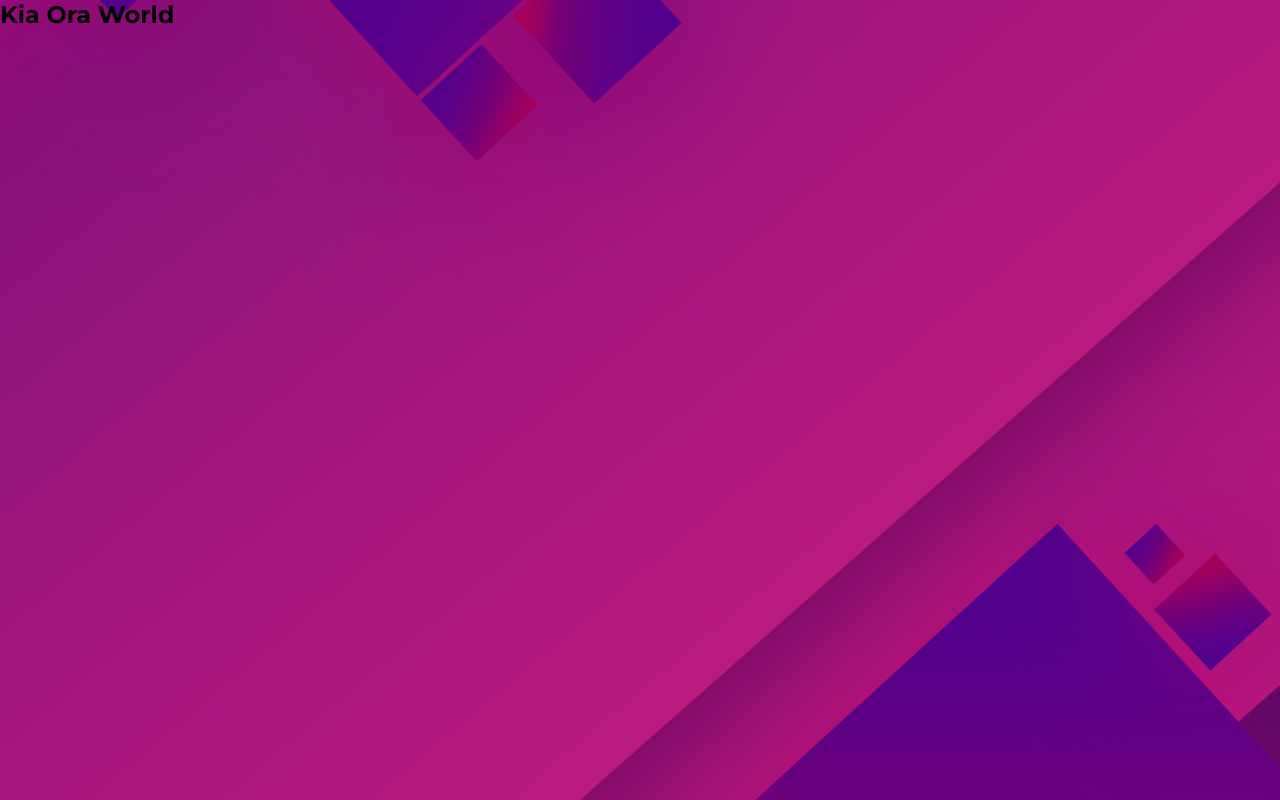
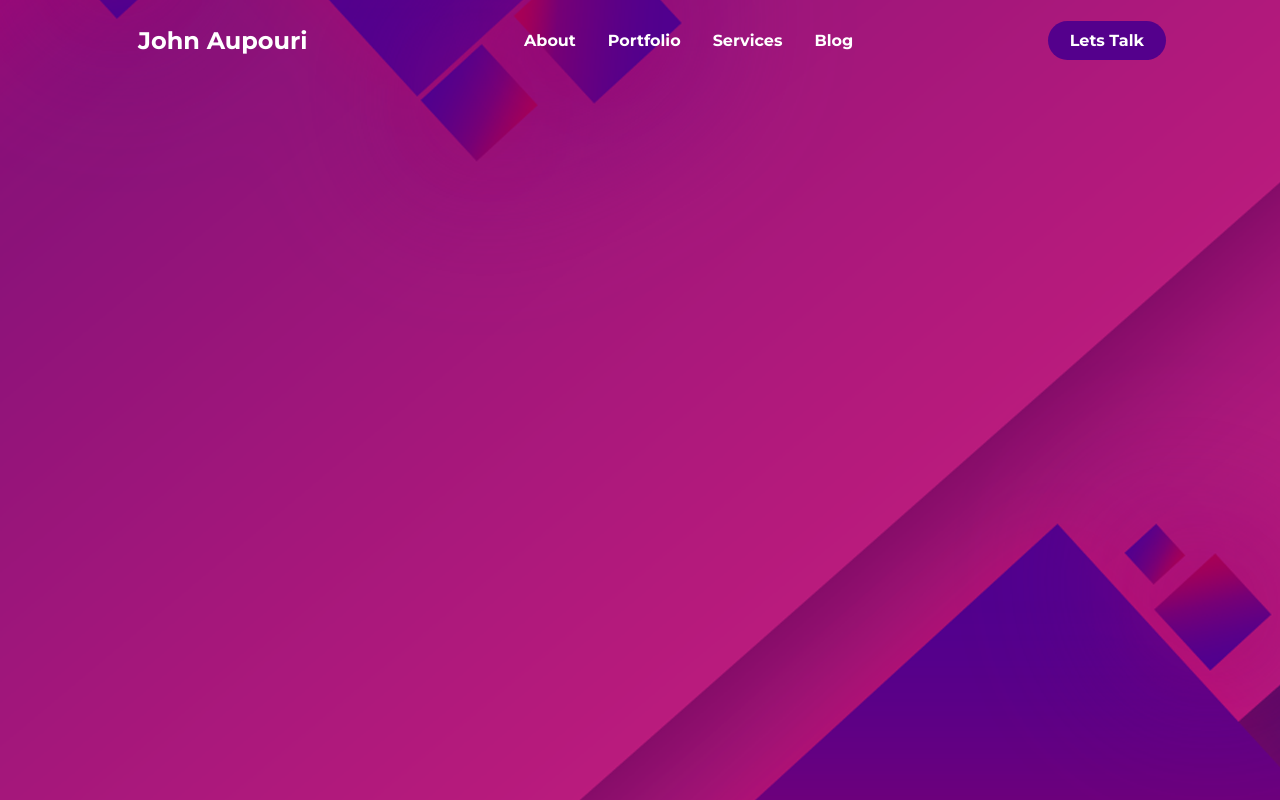
Before and after one commit to john-w-aupouri/my-new-portfolio, a React (Create React App) app: page / in a window 1280 px wide. Shown: the top 800 px of the page. Built offline with nearby package versions, Linux system fonts and the light colour scheme.

Commit message:
added navbar

```diff
--- a/package.json
+++ b/package.json
@@ -8,7 +8,11 @@
     "@testing-library/user-event": "^12.1.10",
     "react": "^17.0.2",
     "react-dom": "^17.0.2",
+    "react-icons": "^4.2.0",
+    "react-router-dom": "^5.2.0",
     "react-scripts": "4.0.3",
+    "react-scroll": "^1.8.2",
+    "styled-components": "^5.3.0",
     "web-vitals": "^1.0.1"
   },
   "scripts": {
--- a/src/App.js
+++ b/src/App.js
@@ -1,9 +1,12 @@
+import Navbar from './components/navbar';
 import Hero from './components/Hero';
 import './App.css';
 
 function App() {
   return (
     <div className='App'>
+      <Navbar />
+      <Hero />
       <Hero />
     </div>
   );
--- a/src/components/Hero.jsx
+++ b/src/components/Hero.jsx
@@ -1,7 +1,3 @@
-const Hero = () => (
-  <section className='hero-container'>
-    <h1>Kia Ora World</h1>
-  </section>
-);
+const Hero = () => <section className='hero-container'></section>;
 
 export default Hero;
--- /dev/null
+++ b/src/components/navbar/NavbarElements.jsx
@@ -0,0 +1,111 @@
+import styled from 'styled-components';
+import { Link as LinkR } from 'react-router-dom';
+import { Link as LinkS } from 'react-scroll';
+
+export const Nav = styled.nav`
+  background: ${({ scrollNav }) => (scrollNav ? '#54008c' : 'transparent')};
+  font-family: 'Montserrat', sans-serif;
+  height: 80px;
+  margin-top: -80px;
+  display: flex;
+  justify-content: center;
+  align-items: center;
+  font-size: 1rem;
+  position: sticky;
+  top: 0;
+  z-index: 10;
+  @media screen and (max-width: 960px) {
+    transition: 0.8s all ease;
+  }
+`;
+
+export const NavbarContainer = styled.div`
+  display: flex;
+  justify-content: space-between;
+  height: 80px;
+  z-index: 1;
+  width: 100%;
+  padding: 0 24px;
+  max-width: 1100px;
+`;
+
+export const NavLogo = styled(LinkR)`
+  color: #fff;
+  justify-self: flex-start;
+  cursor: pointer;
+  font-size: 1.5rem;
+  display: flex;
+  align-items: center;
+  margin-left: 24px;
+  font-weight: bold;
+  text-decoration: none;
+`;
+
+export const MobileIcon = styled.div`
+  display: none;
+  @media screen and (max-width: 768px) {
+    display: block;
+    position: absolute;
+    top: 0;
+    right: 0;
+    transform: translate(-100%, 40%);
+    font-size: 1.8rem;
+    cursor: pointer;
+    color: #fff;
+  }
+`;
+
+export const NavMenu = styled.ul`
+  display: flex;
+  align-items: center;
+  list-style: none;
+  text-align: center;
+  margin-right: -22px;
+  @media screen and (max-width: 768px) {
+    display: none;
+  }
+`;
+
+export const NavItem = styled.li`
+  height: 80px;
+`;
+
+export const NavLinks = styled(LinkS)`
+  color: #fff;
+  display: flex;
+  align-items: center;
+  text-decoration: none;
+  padding: 0 1rem;
+  height: 100%;
+  cursor: pointer;
+  &.active {
+    border-bottom: 3px solid #01bf71;
+  }
+`;
+
+export const NavBtn = styled.nav`
+  display: flex;
+  align-items: center;
+  @media screen and (max-width: 768px) {
+    display: none;
+  }
+`;
+
+export const NavBtnLink = styled(LinkR)`
+  border-radius: 50px;
+  background: #54008c;
+  white-space: nowrap;
+  padding: 10px 22px;
+  color: #fff;
+  font-size: 16px;
+  outline: none;
+  border: none;
+  cursor: pointer;
+  transition: all 0.2s ease-in-out;
+  text-decoration: none;
+  &:hover {
+    transition: all 0.2s ease-in-out;
+    background: #fff;
+    color: #8b0e79;
+  }
+`;
--- /dev/null
+++ b/src/components/navbar/index.jsx
@@ -0,0 +1,101 @@
+import React, { Fragment, useState, useEffect } from 'react';
+import { FaBars } from 'react-icons/fa';
+import { animateScroll as scroll } from 'react-scroll';
+
+import {
+  Nav,
+  NavbarContainer,
+  NavLogo,
+  MobileIcon,
+  NavMenu,
+  NavItem,
+  NavLinks,
+  NavBtn,
+  NavBtnLink
+} from './NavbarElements';
+
+const Navbar = ({ toggle }) => {
+  const [scrollNav, setScrollNav] = useState(false);
+
+  const changeNav = () => {
+    if (window.scrollY > 80) {
+      setScrollNav(true);
+    } else {
+      setScrollNav(false);
+    }
+  };
+
+  useEffect(() => {
+    window.addEventListener('scroll', changeNav);
+  }, []);
+
+  const toggleHome = () => {
+    scroll.scrollToTop();
+  };
+
+  return (
+    <Fragment>
+      <Nav scrollNav={scrollNav}>
+        <NavbarContainer>
+          <NavLogo to='/' onClick={toggleHome}>
+            John Aupouri
+          </NavLogo>
+          <MobileIcon onClick={toggle}>
+            <FaBars />
+          </MobileIcon>
+          <NavMenu>
+            <NavItem>
+              <NavLinks
+                to='about'
+                smooth={true}
+                duration={500}
+                spy={true}
+                exact='true'
+                offset={-80}>
+                About
+              </NavLinks>
+            </NavItem>
+            <NavItem>
+              <NavLinks
+                to='portfolio'
+                smooth={true}
+                duration={500}
+                spy={true}
+                exact='true'
+                offset={-80}>
+                Portfolio
+              </NavLinks>
+            </NavItem>
+            <NavItem>
+              <NavLinks
+                to='services'
+                smooth={true}
+                duration={500}
+                spy={true}
+                exact='true'
+                offset={-80}>
+                Services
+              </NavLinks>
+            </NavItem>
+            <NavItem>
+              <NavLinks
+                to='blog'
+                smooth={true}
+                duration={500}
+                spy={true}
+                exact='true'
+                offset={-80}>
+                Blog
+              </NavLinks>
+            </NavItem>
+          </NavMenu>
+          <NavBtn>
+            <NavBtnLink to='/contact'>Lets Talk</NavBtnLink>
+          </NavBtn>
+        </NavbarContainer>
+      </Nav>
+    </Fragment>
+  );
+};
+
+export default Navbar;
--- a/src/index.js
+++ b/src/index.js
@@ -1,17 +1,14 @@
 import React from 'react';
 import ReactDOM from 'react-dom';
+import { BrowserRouter as Router } from 'react-router-dom';
+import App from './App';
 import './index.css';
-import App from './App';
-import reportWebVitals from './reportWebVitals';
 
 ReactDOM.render(
   <React.StrictMode>
-    <App />
+    <Router>
+      <App />
+    </Router>
   </React.StrictMode>,
   document.getElementById('root')
 );
-
-// If you want to start measuring performance in your app, pass a function
-// to log results (for example: reportWebVitals(console.log))
-// or send to an analytics endpoint. Learn more: https://bit.ly/CRA-vitals
-reportWebVitals();
```
Also changed, not shown: src/images/meOnPurpleCircle.png (added), 1 other file (tests, documents, lock files or other folders).
